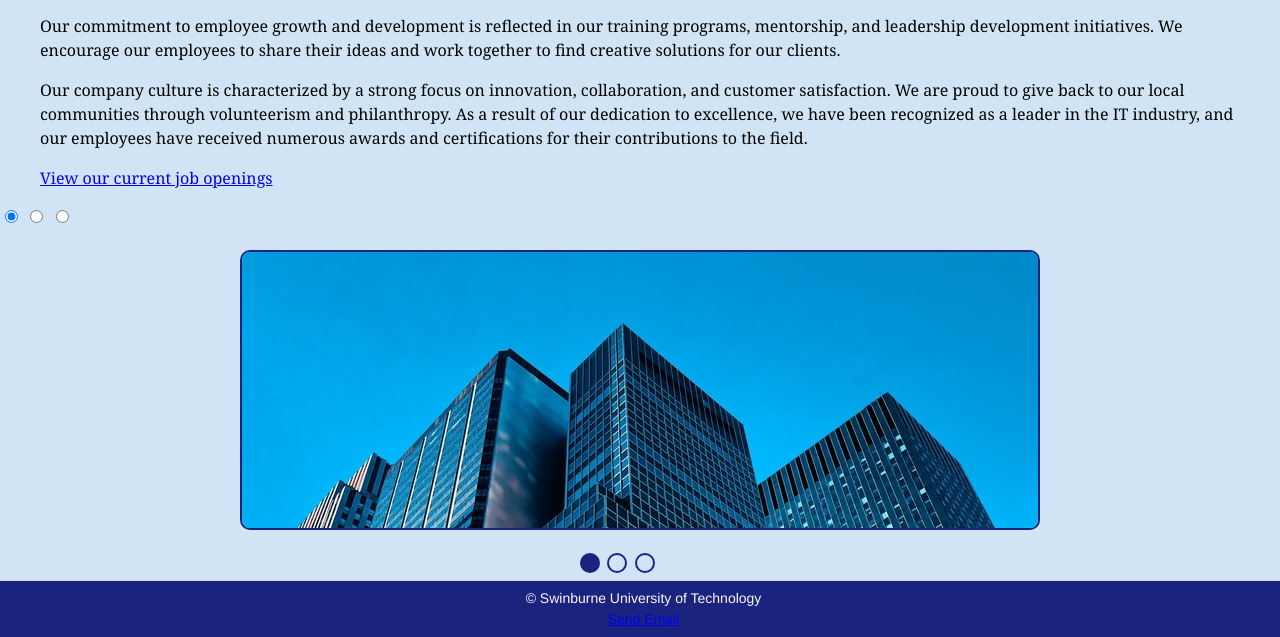
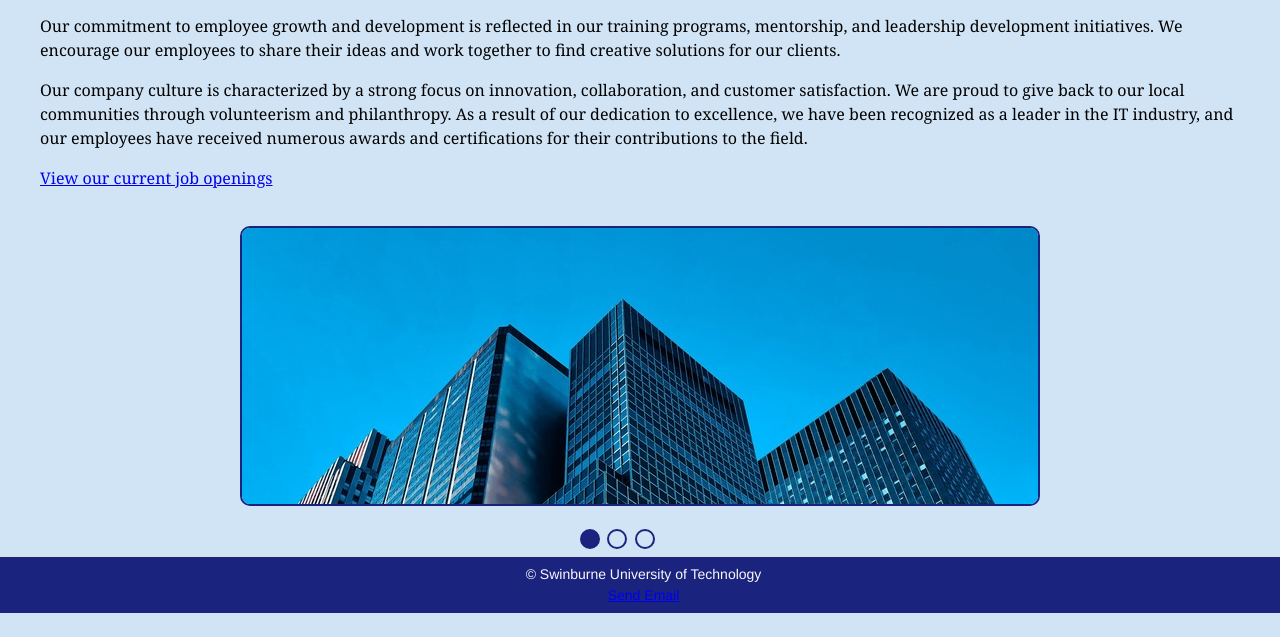
Before and after one commit to supul-k/PURE-PHP, a PHP site: page / in a window 1280 px wide. Shown: the part 364-1001 px from the top of the page. After the commit the page ends 977 px from the top, so only its background shows below. Run offline with PHP 8.4, Linux system fonts and the light colour scheme; some web fonts are replaced.

Commit message:
minor style changes

```diff
--- a/index.php
+++ b/index.php
@@ -19,9 +19,9 @@ include './menu.inc';
     </section>
   </main>
   <div class="imageSlider">
-    <input type="radio" name="slide" id="img-1" checked>
-    <input type="radio" name="slide" id="img-2">
-    <input type="radio" name="slide" id="img-3">
+    <input type="radio" name="slide" id="img-1" checked class="trackRadio">
+    <input type="radio" name="slide" id="img-2" class="trackRadio">
+    <input type="radio" name="slide" id="img-3" class="trackRadio">
 
     <div class="img-box">
       <img id="three" src="./images/image1.jpg">
--- a/styles/enhancements2.css
+++ b/styles/enhancements2.css
@@ -22,6 +22,8 @@
 		  display: inline-block;
 		transition: background-color .4s;
 	  }
+
+	  .trackRadio{display: none;}
 
 	  .radio:hover {
 		background-color: #4450db;
```
